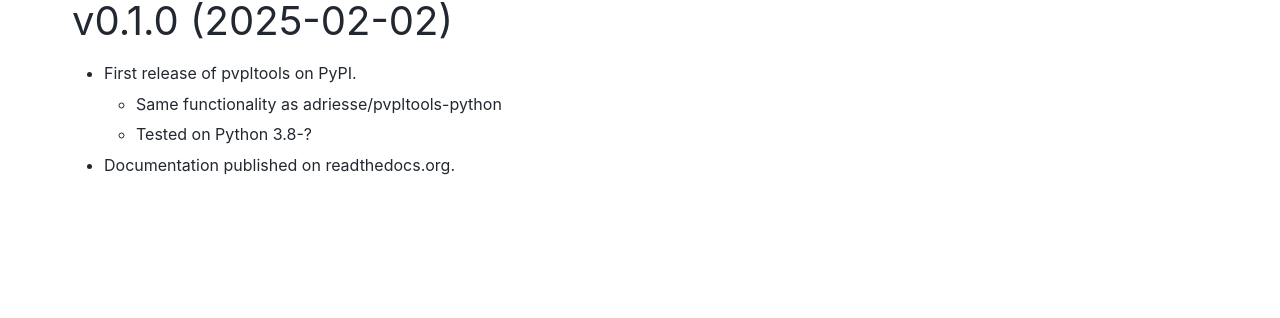
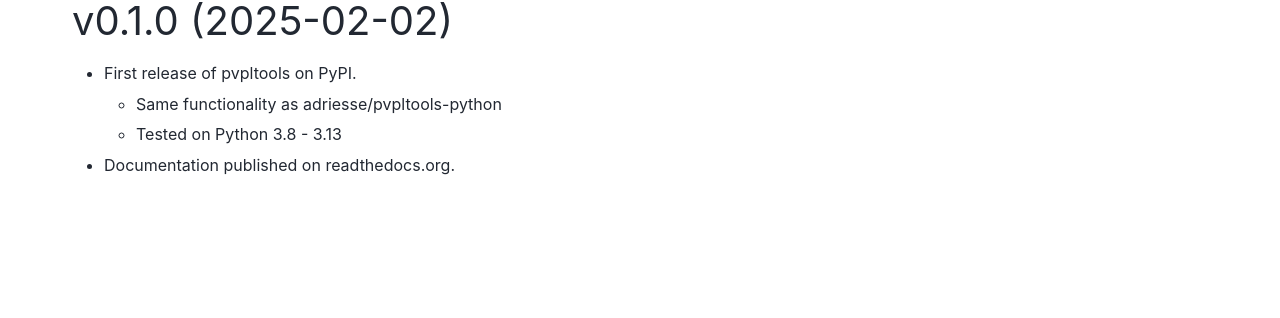
Before and after one commit to pvplabs/pvpltools, a Sphinx documentation site: the page built from docs/whatsnews/0.1.0.rst, in a window 1280 px wide. Shown: the part 149-467 px from the top of the page. Built offline with Sphinx 7.4.7 and the PyData theme 0.15.4, drawn with Linux system fonts in a browser that asks for light colours; pages that are not in the unit, such as notebooks, are missing from menus; the version number could not be read and is left out.

Commit message:
Update release notes

```diff
--- a/docs/whatsnews/0.1.0.rst
+++ b/docs/whatsnews/0.1.0.rst
@@ -4,6 +4,6 @@
 * First release of pvpltools on PyPI.
 
   * Same functionality as adriesse/pvpltools-python
-  * Tested on Python 3.8-?
+  * Tested on Python 3.8 - 3.13
 
 * Documentation published on readthedocs.org.
```
